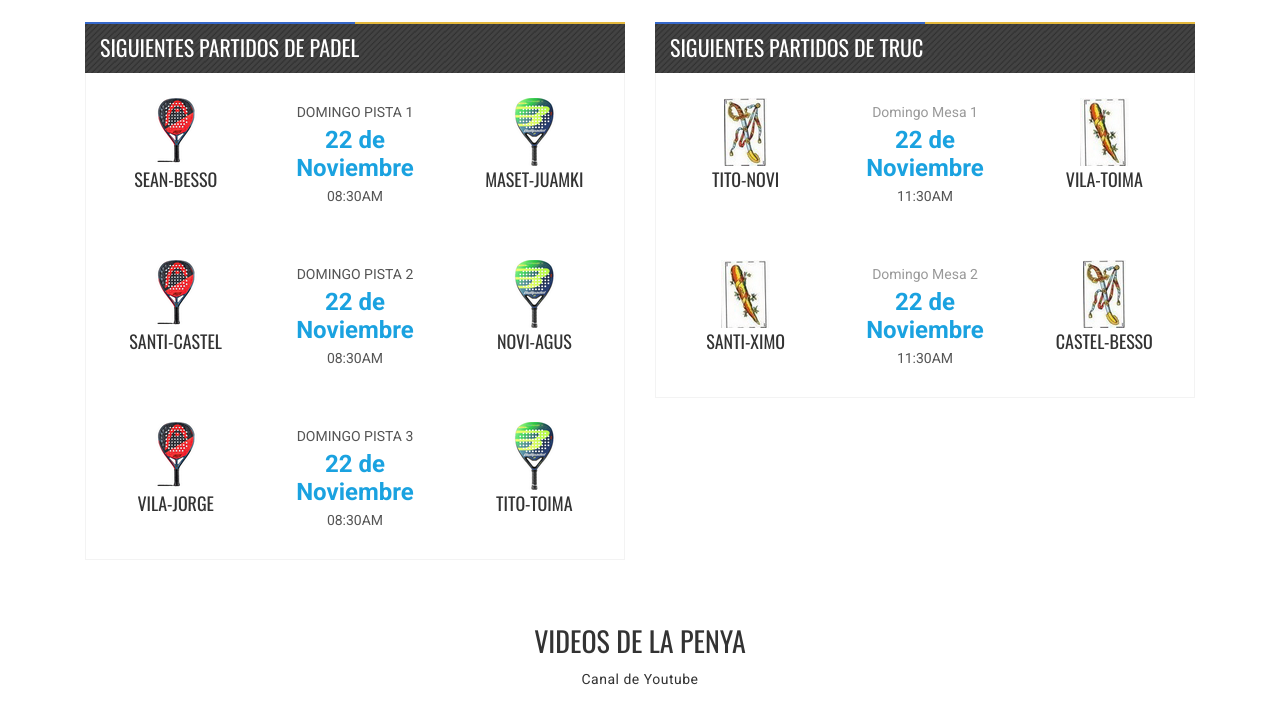
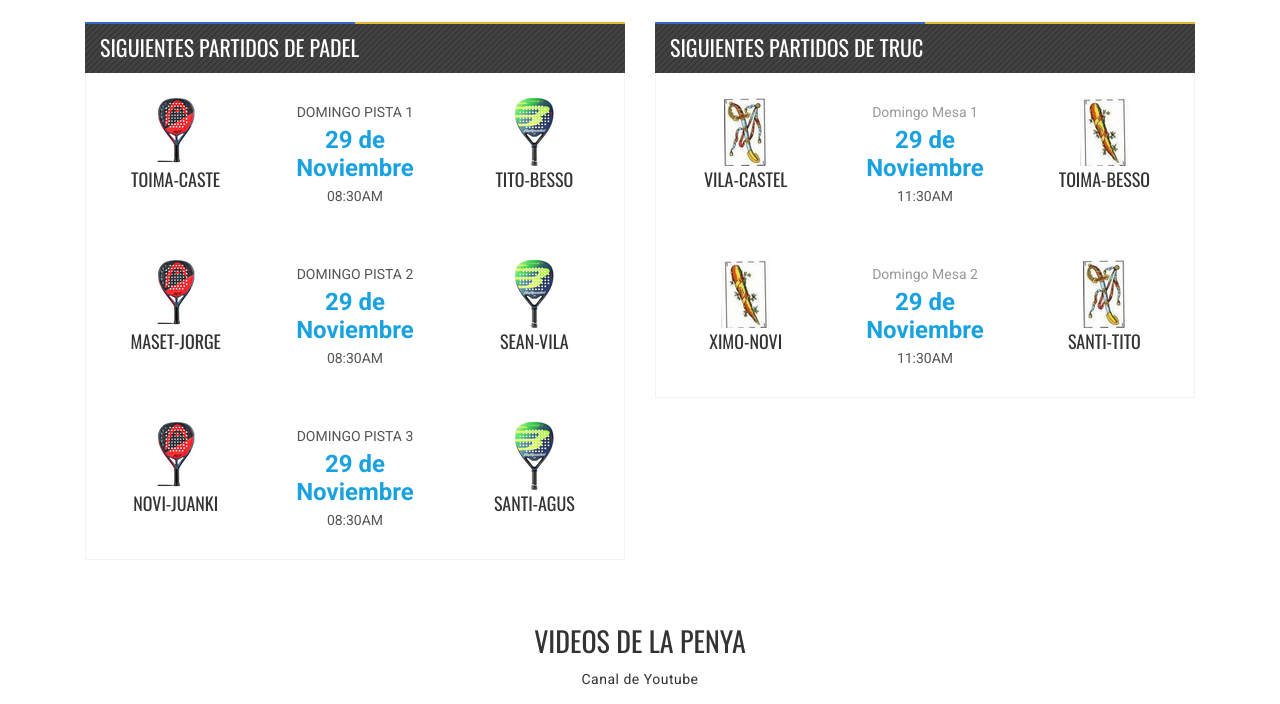
Before and after one commit to padelytruc/padelytruc.github.io, a plain HTML site: page index.html in a window 1280 px wide. Shown: the part 4060-4764 px from the top of the page. Drawn offline with nearby package versions, Linux system fonts and the light colour scheme; a script that the page names is missing.

Commit message:
Add files via upload

```diff
--- a/index.html
+++ b/index.html
@@ -555,11 +555,11 @@
 <div class="item">
 <ul class="ec-team-matches">
 
-  <li> <a href="#"><img src="extra-images/palas-roja.png" alt=""> <span><h4>SEAN-BESSO</h4></span></a>  </li>
+  <li> <a href="#"><img src="extra-images/palas-roja.png" alt=""> <span><h4>TOIMA-CASTE</h4></span></a>  </li>
 
-  <li><small>Domingo Pista 1</small> <time class="ec-color" datetime="2026-01-04 08:00">22 de Noviembre</time> <small>08:30am</small></li>
+  <li><small>Domingo Pista 1</small> <time class="ec-color" datetime="2026-01-04 08:00">29 de Noviembre</time> <small>08:30am</small></li>
 
-  <li> <a href="#"><img src="extra-images/palas-verde.png" alt=""> <span><h4>MASET-JUAMKI</h4></span></a> </li>
+  <li> <a href="#"><img src="extra-images/palas-verde.png" alt=""> <span><h4>TITO-BESSO</h4></span></a> </li>
 
 </ul></div>
 
@@ -569,11 +569,11 @@
 <div class="item">
 <ul class="ec-team-matches">
 
-  <li> <a href="#"><img src="extra-images/palas-roja.png" alt=""> <span><h4>SANTI-CASTEL</h4></span></a> </li>
+  <li> <a href="#"><img src="extra-images/palas-roja.png" alt=""> <span><h4>MASET-JORGE</h4></span></a> </li>
 
-  <li><small>Domingo Pista 2</small> <time class="ec-color" datetime="2026-01-04 08:00">22 de Noviembre</time> <small>08:30am</small></li>
+  <li><small>Domingo Pista 2</small> <time class="ec-color" datetime="2026-01-04 08:00">29 de Noviembre</time> <small>08:30am</small></li>
 
-  <li> <a href="#"><img src="extra-images/palas-verde.png" alt=""> <span><h4>NOVI-AGUS</h4></span></a> </li>
+  <li> <a href="#"><img src="extra-images/palas-verde.png" alt=""> <span><h4>SEAN-VILA</h4></span></a> </li>
 
 </ul>
 
@@ -584,11 +584,11 @@
 <div class="item">
 <ul class="ec-team-matches">
 
-  <li> <a href="#"><img src="extra-images/palas-roja.png" alt=""> <span><h4>VILA-JORGE</h4></span></a> </li>
+  <li> <a href="#"><img src="extra-images/palas-roja.png" alt=""> <span><h4>NOVI-JUANKI</h4></span></a> </li>
 
- <li><small>Domingo Pista 3</small><time class="ec-color" datetime="2026-01-04 08:00">22 de Noviembre</time> <small>08:30am</small></li>
+ <li><small>Domingo Pista 3</small><time class="ec-color" datetime="2026-01-04 08:00">29 de Noviembre</time> <small>08:30am</small></li>
 
-  <li> <a href="#"><img src="extra-images/palas-verde.png" alt=""> <span><h4>TITO-TOIMA</h4></span></a></li>
+  <li> <a href="#"><img src="extra-images/palas-verde.png" alt=""> <span><h4>SANTI-AGUS</h4></span></a></li>
 
 </ul></div></div></div>
 
@@ -608,11 +608,11 @@
 
 <ul class="ec-team-matches">
 
-  <li> <a href="#"><img src="extra-images/ESPADA.png" alt=""> <span><h4>TITO-NOVI</h4></span></a> </li>
+  <li> <a href="#"><img src="extra-images/ESPADA.png" alt=""> <span><h4>VILA-CASTEL</h4></span></a> </li>
 
- <li>Domingo Mesa 1 <time class="ec-color" datetime="2026-01-04 08:00">22 de Noviembre</time>  <small>11:30am</small></li>
+ <li>Domingo Mesa 1 <time class="ec-color" datetime="2026-01-04 08:00">29 de Noviembre</time>  <small>11:30am</small></li>
 
-  <li> <a href="#"><img src="extra-images/BASTO.png" alt=""> <span><h4>VILA-TOIMA</h4></span></a> </li>
+  <li> <a href="#"><img src="extra-images/BASTO.png" alt=""> <span><h4>TOIMA-BESSO</h4></span></a> </li>
 
 </ul>
 
@@ -623,11 +623,11 @@
 <div class="item">
 <ul class="ec-team-matches">
 
-  <li> <a href="#"><img src="extra-images/BASTO.png" alt=""> <span><h4>SANTI-XIMO</h4></span></a> </li>
+  <li> <a href="#"><img src="extra-images/BASTO.png" alt=""> <span><h4>XIMO-NOVI</h4></span></a> </li>
 
-  <li>Domingo Mesa  2 <time class="ec-color" datetime="2026-01-04 08:00">22 de Noviembre</time>  <small>11:30am</small></li>
+  <li>Domingo Mesa  2 <time class="ec-color" datetime="2026-01-04 08:00">29 de Noviembre</time>  <small>11:30am</small></li>
 
-  <li> <a href="#"><img src="extra-images/ESPADA.png" alt=""> <span><h4>CASTEL-BESSO</h4></span></a> </li>
+  <li> <a href="#"><img src="extra-images/ESPADA.png" alt=""> <span><h4>SANTI-TITO</h4></span></a> </li>
 </ul>
 
 </div>
```
